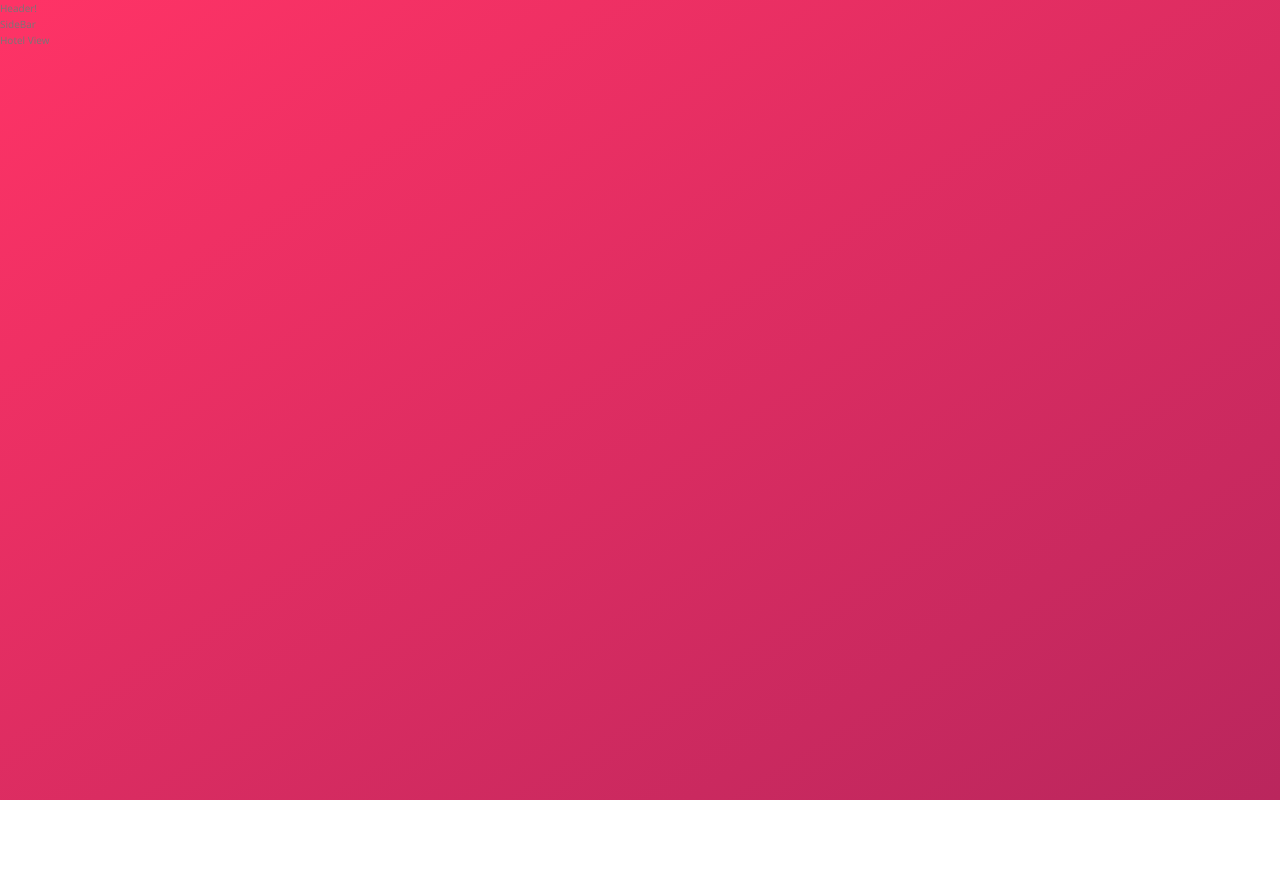
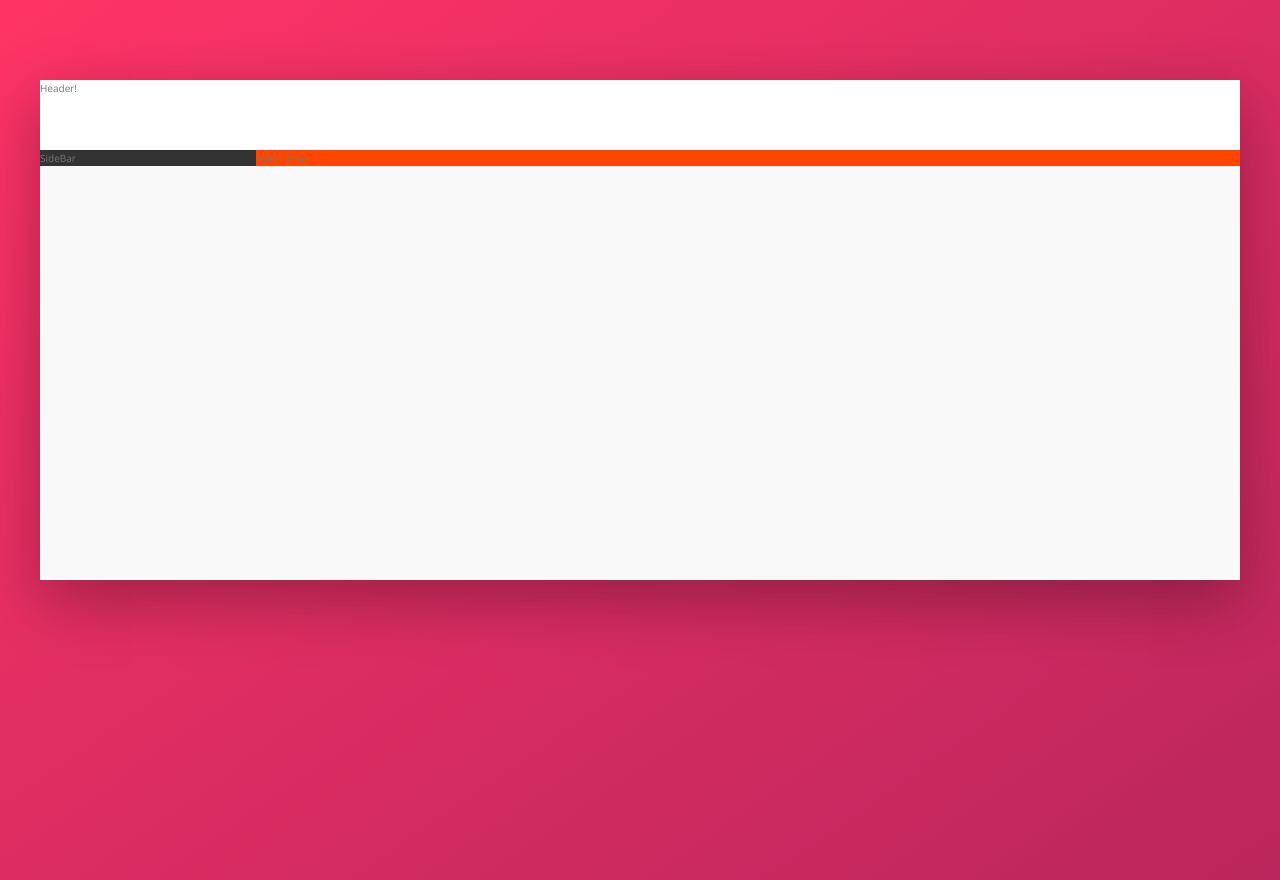
Before and after one commit to yoonjuh/todo-flexbox, a React (Create React App) app: page / in a window 1280 px wide. Before the commit the page ends 800 px from the top, so only its background shows below. Built offline with nearby package versions, Linux system fonts and the light colour scheme.

Commit message:
Overall CSS layout

```diff
--- a/src/css/style.comp.css
+++ b/src/css/style.comp.css
@@ -15,27 +15,51 @@ Grey dark 2: #777
 Grey dark 3: #999
 
 */
+
 :root {
   --color-primary: #eb2f64;
   --color-primary-light: #FF3366;
-  --color-primary-dark: #BA265D; }
+  --color-primary-dark: #BA265D;
+  --color-Grey-light-1: #faf9f9;
+  --color-Grey-light-2: #f4f2f2;
+  --color-Grey-light-3: #f0eeee;
+  --color-Grey-light-4: #ccc;
+  --color-Grey-dark-1: #333;
+  --color-Grey-dark-2: #777;
+  --color-Grey-dark-3: #999;
+}
 
 * {
   margin: 0;
-  padding: 0; }
+  padding: 0;
+}
 
 *,
 *::before,
 *::after {
-  box-sizing: inherit; }
+  box-sizing: inherit;
+}
 
 html {
   box-sizing: border-box;
-  font-size: 62.5%; }
+  font-size: 62.5%;
+}
 
 body {
   font-family: "Open Sans", sans-serif;
   font-weight: 400;
   line-height: 1.6;
+  color: var(--color-Grey-dark-2);
   background-image: linear-gradient(to right bottom, var(--color-primary-light), var(--color-primary-dark));
-  background-size: cover; }
+  background-size: cover;
+  background-repeat: no-repeat;
+  min-height: 100vh;
+}
+
+.container {
+  max-width: 120ren;
+  margin: 8rem auto;
+  background-color: var(--color-grey-light-2);
+  box-shadow: 0 2rem 6rem rgba(0, 0, 0, 0.3);
+  min-height: 50rem;
+}
--- a/src/css/style.css
+++ b/src/css/style.css
@@ -16,6 +16,9 @@ Grey dark 3: #999
 
 */
 :root {
+  /*This is the CSS variable section,
+    We can put colors and others in this :root selector
+    */
   --color-primary: #eb2f64;
   --color-primary-light: #FF3366;
   --color-primary-dark: #BA265D;
@@ -25,7 +28,8 @@ Grey dark 3: #999
   --color-Grey-light-4: #ccc;
   --color-Grey-dark-1: #333;
   --color-Grey-dark-2: #777;
-  --color-Grey-dark-3: #999; }
+  --color-Grey-dark-3: #999;
+  --box-shadow: 0 2rem 6rem rgba(0, 0, 0, .3); }
 
 * {
   margin: 0;
@@ -49,3 +53,36 @@ body {
   background-size: cover;
   background-repeat: no-repeat;
   min-height: 100vh; }
+
+.container {
+  max-width: 120rem;
+  margin: 8rem auto;
+  background-color: var(--color-Grey-light-1);
+  box-shadow: 0 2rem 6rem rgba(0, 0, 0, 0.3);
+  min-height: 50rem; }
+
+.header {
+  height: 7rem;
+  background-color: #fff;
+  border-bottom: var(--color--Grey-light-2); }
+
+.content {
+  display: flex;
+  /*
+    Because I set this flex display,
+    the div tags with className sideBar and hotel-view will
+    be the flexbox item
+    */ }
+
+.sidebar {
+  background-color: var(--color-Grey-dark-1);
+  flex: 0 0 18%;
+  /*The first 0 is for flex-grow,
+        teh second 0 is for flex-shrink
+        the 18% is for flex-basis;
+    */ }
+
+.hotel-view {
+  background-color: #fff;
+  background-color: orangered;
+  flex: 1; }
--- a/src/sass/_base.scss
+++ b/src/sass/_base.scss
@@ -17,6 +17,9 @@ Grey dark 3: #999
 */
 
 :root {
+    /*This is the CSS variable section,
+    We can put colors and others in this :root selector
+    */
     --color-primary: #eb2f64;
     --color-primary-light: #FF3366;
     --color-primary-dark: #BA265D;
@@ -27,6 +30,7 @@ Grey dark 3: #999
     --color-Grey-dark-1: #333;
     --color-Grey-dark-2: #777;
     --color-Grey-dark-3: #999;
+    --box-shadow: 0 2rem 6rem rgba(0, 0, 0, .3); //box-shadow for main container
 }
 
 * {
--- a/src/sass/_layout.scss
+++ b/src/sass/_layout.scss
@@ -0,0 +1,37 @@
+.container {
+    max-width: 120rem; // if we don;t have enough space It will stretch until its max value
+    margin: 8rem auto; //simple tric, i will enable us to put the main content in the middle
+    background-color: var(--color-Grey-light-1); //The first background color setting
+    box-shadow: 0 2rem 6rem rgba(0, 0, 0, .3); //box-shadow for main container
+    min-height: 50rem;
+}
+
+.header {
+    height: 7rem; //the height of header container
+    background-color: #fff; //background
+    border-bottom: var(--color--Grey-light-2); //second background-color,
+}
+
+.content {
+    display: flex;
+    /*
+    Because I set this flex display,
+    the div tags with className sideBar and hotel-view will
+    be the flexbox item
+    */
+}
+
+.sidebar {
+    background-color: var(--color-Grey-dark-1); //The Third background color;
+    flex: 0 0 18%;
+    /*The first 0 is for flex-grow,
+        teh second 0 is for flex-shrink
+        the 18% is for flex-basis;
+    */
+}
+
+.hotel-view {
+    background-color: #fff;
+    background-color: orangered;
+    flex: 1;
+}
```
